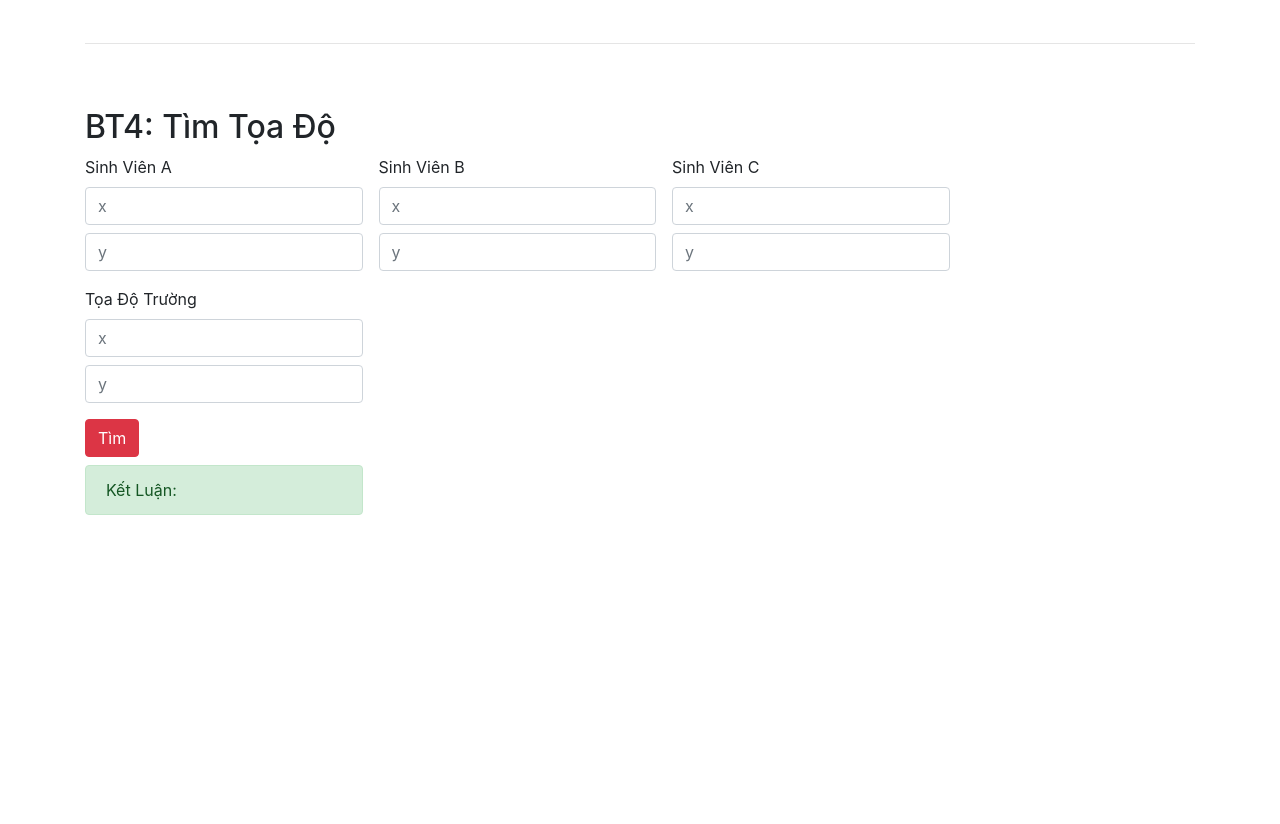
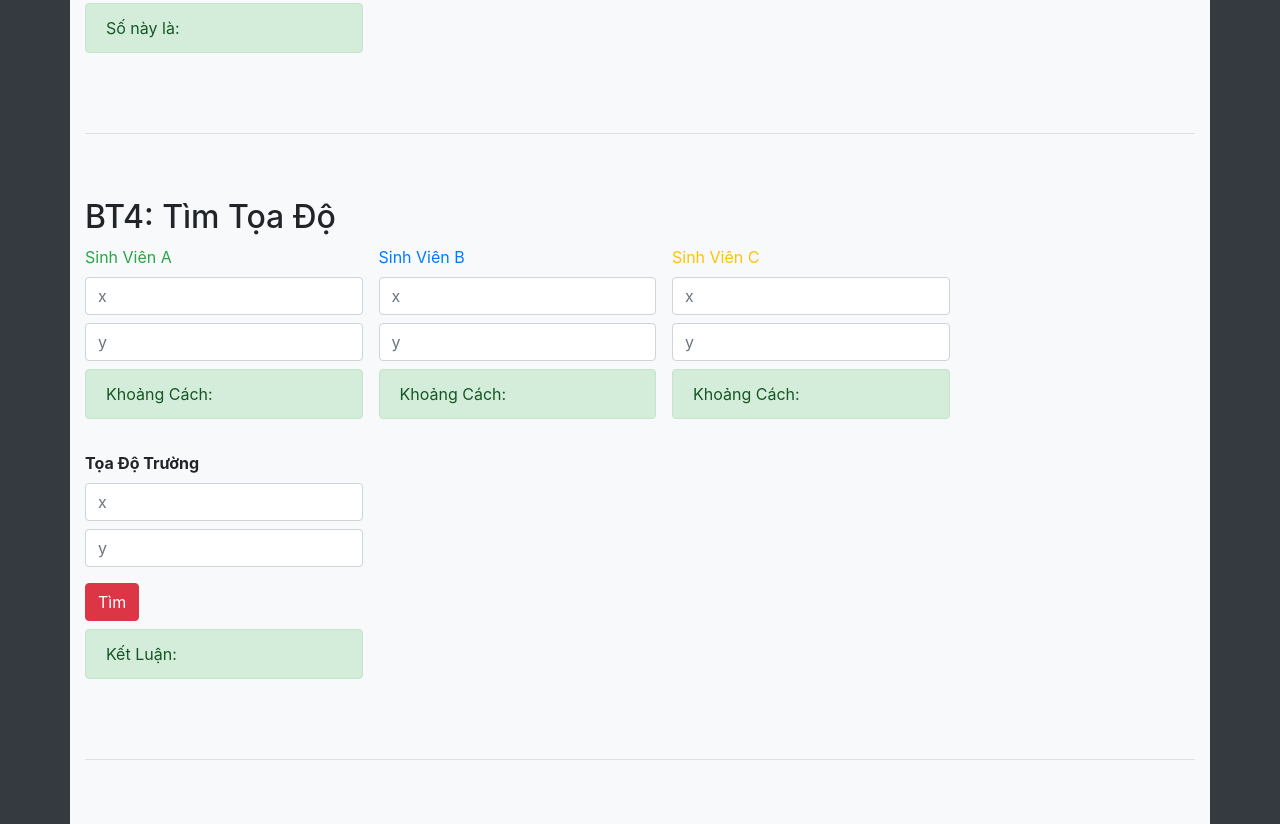
Before and after one commit to Cuongdv041195/BT-IF-ELSE-2, a plain HTML site: page index.html in a window 1280 px wide. Shown: the part 1012-1836 px from the top of the page. Before the commit the page ends 1543 px from the top, so only its background shows below. Drawn offline with nearby package versions, Linux system fonts and the light colour scheme.

Commit message:
upload code

```diff
--- a/index.html
+++ b/index.html
@@ -12,8 +12,9 @@
         integrity="sha384-ggOyR0iXCbMQv3Xipma34MD+dH/1fQ784/j6cY/iJTQUOhcWr7x9JvoRxT2MZw1T" crossorigin="anonymous">
 </head>
 
-<body>
-    <div class="container">
+<body class="bg-dark">
+    <div class="container bg-light">
+        <br>
         <div class="BT1">
             <h2>BT1: Tìm Ngày Tháng Năm</h2>
             <div class="wrap d-flex">
@@ -33,6 +34,9 @@
             <button onclick="timNgayKeTiep()" id="timNgayKeTiep" class="btn btn-danger">Tìm</button>
             <div class="mt-2 alert alert-success w-25">
                Ngày Tiếp Theo: <span id="resultBT1__next"></span>
+            </div>
+            <div class="mt-2 alert alert-success w-25">
+               Ngày Hôm Trước: <span id="resultBT1__pre"></span>
             </div>
         </div>
         <br><br><hr><br><br>
@@ -73,24 +77,33 @@
             <h2>BT4: Tìm Tọa Độ</h2>
             <div class="wrap d-flex">
                 <div class="form-group w-25 mr-3">
-                    <label for="">Sinh Viên A</label>
+                    <label for="" class="text-success">Sinh Viên A</label>
                     <input type="text" name="" id="sinhVien1x" class="form-control" placeholder="x" aria-describedby="helpId">
                     <input type="text" name="" id="sinhVien1y" class="form-control mt-2" placeholder="y" aria-describedby="helpId">
+                    <div class="mt-2 alert alert-success">
+                        Khoảng Cách: <span id="khoangCachA"></span>
+                      </div>
                 </div>
                 <div class="form-group w-25 mr-3">
-                    <label for="">Sinh Viên B</label>
+                    <label for="" class="text-primary">Sinh Viên B</label>
                     <input type="text" name="" id="sinhVien2x" class="form-control" placeholder="x" aria-describedby="helpId">
                     <input type="text" name="" id="sinhVien2y" class="form-control mt-2" placeholder="y" aria-describedby="helpId">
+                    <div class="mt-2 alert alert-success">
+                        Khoảng Cách: <span id="khoangCachB"></span>
+                      </div>
                 </div>
                 <div class="form-group w-25 mr-3">
-                    <label for="">Sinh Viên C</label>
+                    <label for="" class="text-warning">Sinh Viên C</label>
                     <input type="text" name="" id="sinhVien3x" class="form-control" placeholder="x" aria-describedby="helpId">
                     <input type="text" name="" id="sinhVien3y" class="form-control mt-2" placeholder="y" aria-describedby="helpId">
+                    <div class="mt-2 alert alert-success">
+                        Khoảng Cách: <span id="khoangCachC"></span>
+                      </div>
                 </div>
 
             </div>
             <div class="form-group w-25 mr-3">
-                <label for="">Tọa Độ Trường</label>
+                <label for="" class="font-weight-bolder">Tọa Độ Trường</label>
                 <input type="text" name="" id="truongHocx" class="form-control" placeholder="x" aria-describedby="helpId">
                 <input type="text" name="" id="truongHocy" class="form-control mt-2" placeholder="y" aria-describedby="helpId">
             </div>
@@ -98,6 +111,7 @@
             <div class="mt-2 alert alert-success w-25">
               Kết Luận: <span id="resultBT4"></span>
             </div>
+            <br><br><hr><br><br>
         </div>
     </div>
 
```
